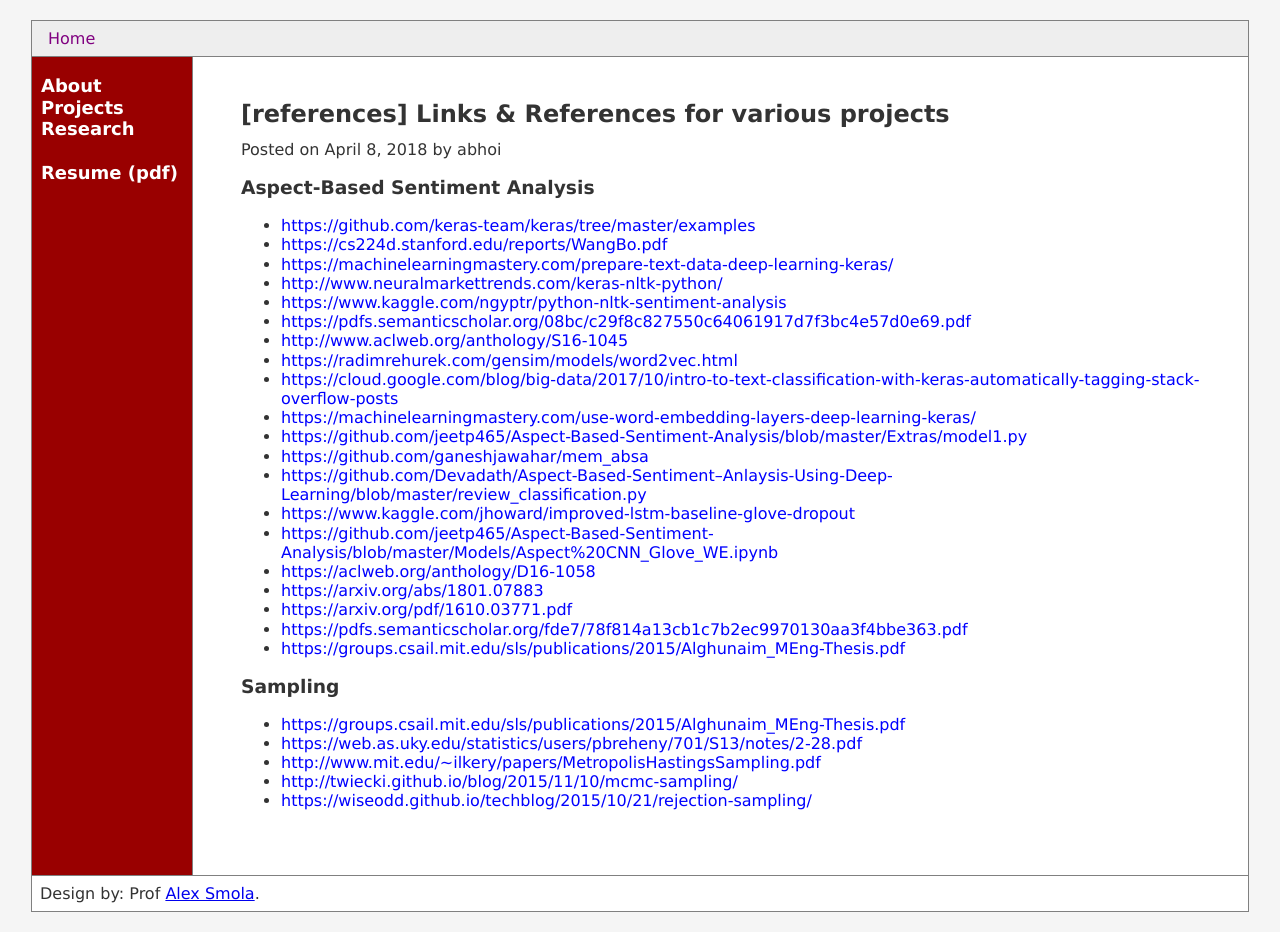
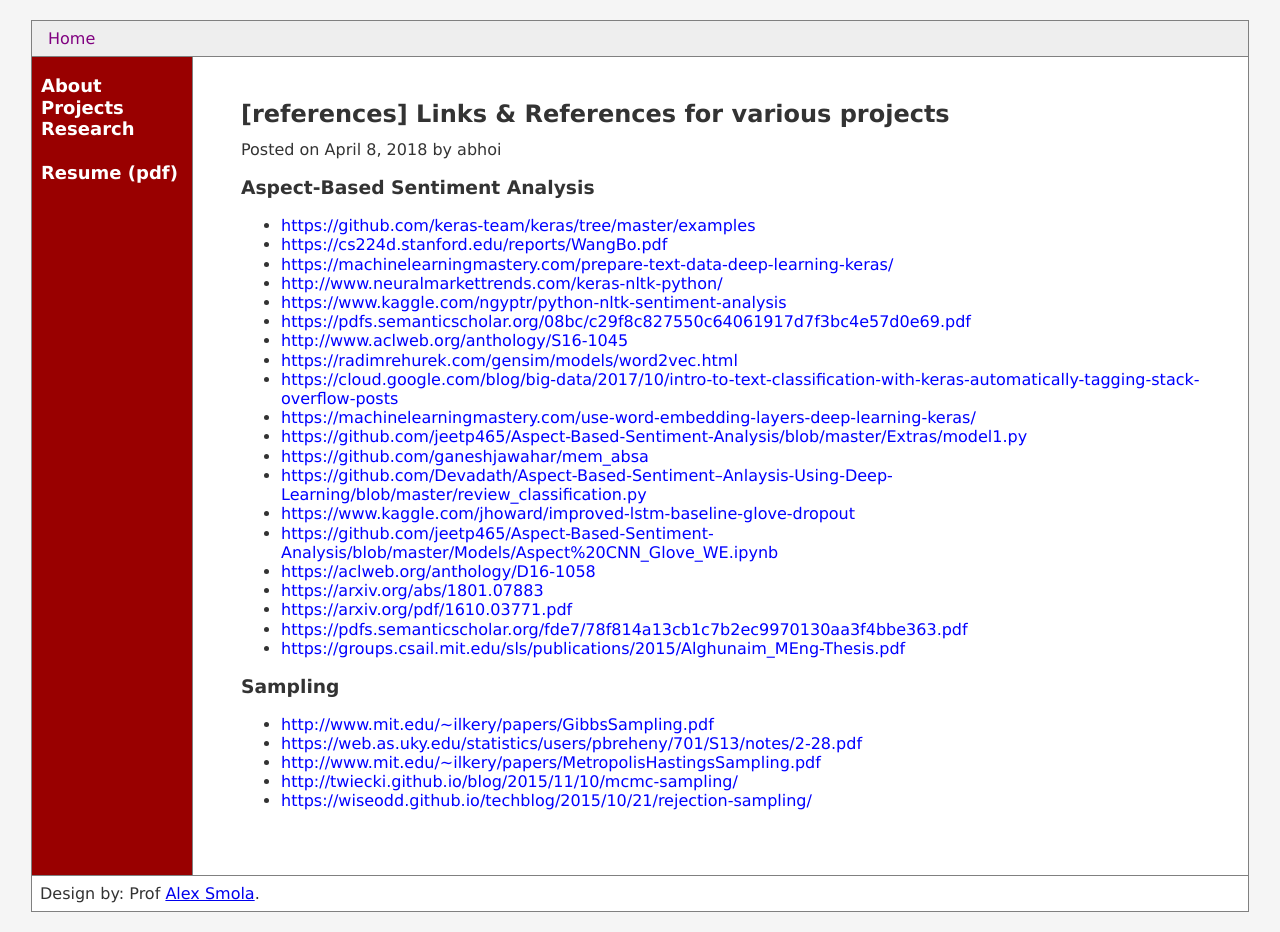
Before and after one commit to adibrahman007/abhoi.github.io, a Jekyll site: the page built from _posts/2018-04-08-Links.md, in a window 1280 px wide. Built offline with Jekyll 4.4.1, drawn with Linux system fonts in a browser that asks for light colours; a script that is not in the unit is left out; some of the changed lines change nothing that is shown.

Commit message:
Update 2018-04-08-Links.md

```diff
--- a/_posts/2018-04-08-Links.md
+++ b/_posts/2018-04-08-Links.md
@@ -32,7 +32,7 @@ author: abhoi
 
 ### Sampling
 
-- [https://groups.csail.mit.edu/sls/publications/2015/Alghunaim_MEng-Thesis.pdf](https://groups.csail.mit.edu/sls/publications/2015/Alghunaim_MEng-Thesis.pdf)
+- [http://www.mit.edu/~ilkery/papers/GibbsSampling.pdf](http://www.mit.edu/~ilkery/papers/GibbsSampling.pdf)
 - [https://web.as.uky.edu/statistics/users/pbreheny/701/S13/notes/2-28.pdf](https://web.as.uky.edu/statistics/users/pbreheny/701/S13/notes/2-28.pdf)
 - [http://www.mit.edu/~ilkery/papers/MetropolisHastingsSampling.pdf](http://www.mit.edu/~ilkery/papers/MetropolisHastingsSampling.pdf)
 - [http://twiecki.github.io/blog/2015/11/10/mcmc-sampling/](http://twiecki.github.io/blog/2015/11/10/mcmc-sampling/)
```
